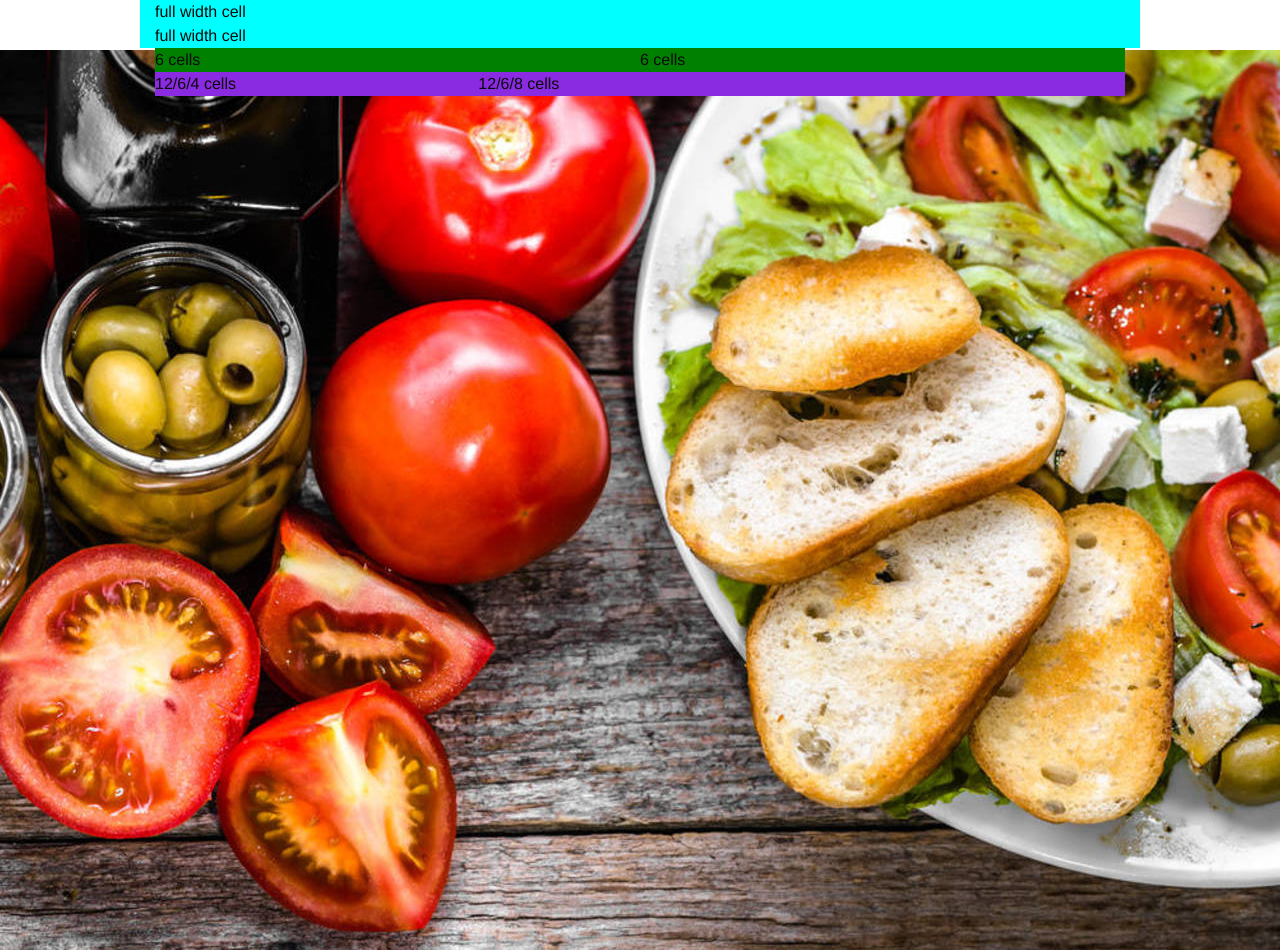
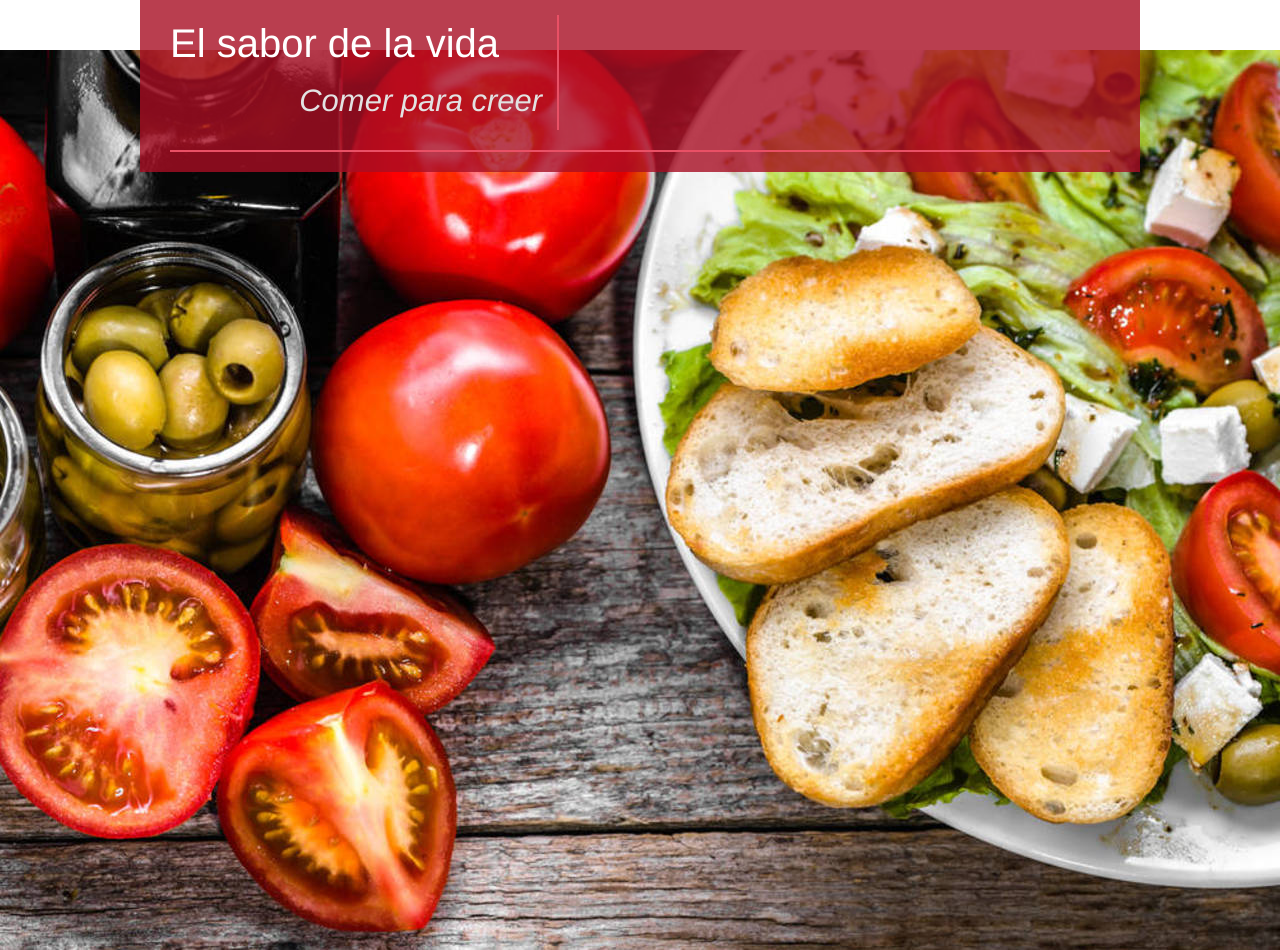
Before and after one commit to 04astharoth/Proyecto-Foundation-v6, a plain HTML site: page index.html in a window 1280 px wide. Drawn offline with nearby package versions, Linux system fonts and the light colour scheme.

Commit message:
elaboracion de base proyecto Foundation CSS v1.0

```diff
--- a/css/app.css
+++ b/css/app.css
@@ -3,6 +3,24 @@ body {
   background-repeat: no-repeat !important;
   background-position: center !important;
   min-height: 1000px !important;
-  background-attachment: scroll !important;
   background-attachment: fixed !important;
 }
+.cuerpo{
+  padding-top: 15px !important;
+}
+.color-body{
+  background-color: rgba(168, 14, 35, 0.8);
+}
+
+.color-titlo{
+  color: #ffffff !important;
+}
+.color-eslogan{
+  color: #e2e2e2 !important;
+}
+.border-cabecera{
+  border-right: 2px solid rgb(233, 80, 101);
+}
+hr{
+  border: 1px solid rgb(233, 80, 101) !important;
+}
--- a/index.html
+++ b/index.html
@@ -11,21 +11,23 @@
 </head>
 
 <body>
-  <div class="grid-container">
-    <div class="grid-x grid-padding-x" style="background-color: aqua;">
-      <div class="cell">full width cell</div>
-      <div class="cell">full width cell</div>
-    </div>
-    <div class="grid-x" style="background-color: green;">
-      <div class="cell small-6">6 cells</div>
-      <div class="cell small-6">6 cells</div>
-    </div>
-    <div class="grid-x" style="background-color: blueviolet;">
-      <div class="cell medium-6 large-4">12/6/4 cells</div>
-      <div class="cell medium-6 large-8">12/6/8 cells</div>
+  <div class="grid-container color-body">
+    <div class="grid-container fluid cuerpo">
+      <div class="grid-x grid-padding-x ">
+        <div class="cell large-5 border-cabecera">
+          <h2 class="color-titlo">El sabor de la vida</h2>
+          <p class="h3 text-right color-eslogan"><em>Comer para creer</em></p>
+        </div>
+        <div class="cell large-7"></div>
+      </div>
+
+      <div class="grid-x">
+        <div class="cell">
+          <hr>
+        </div>
+      </div>
     </div>
   </div>
-
 
 
 
```
